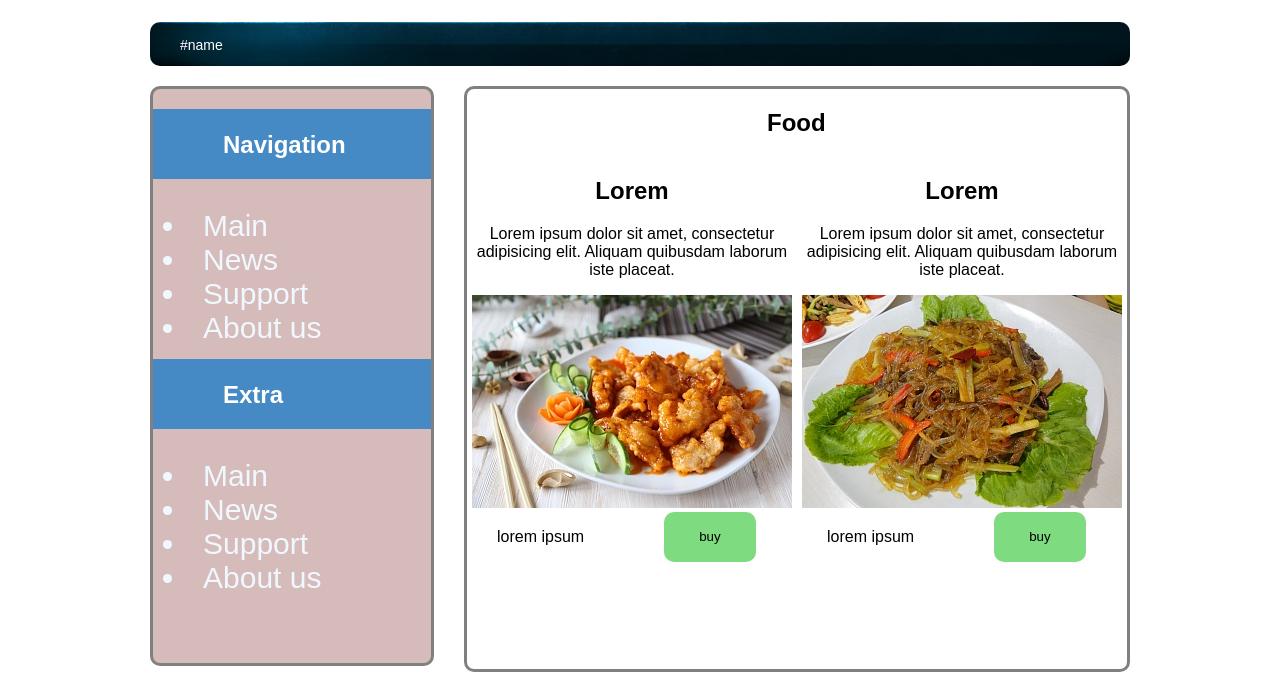
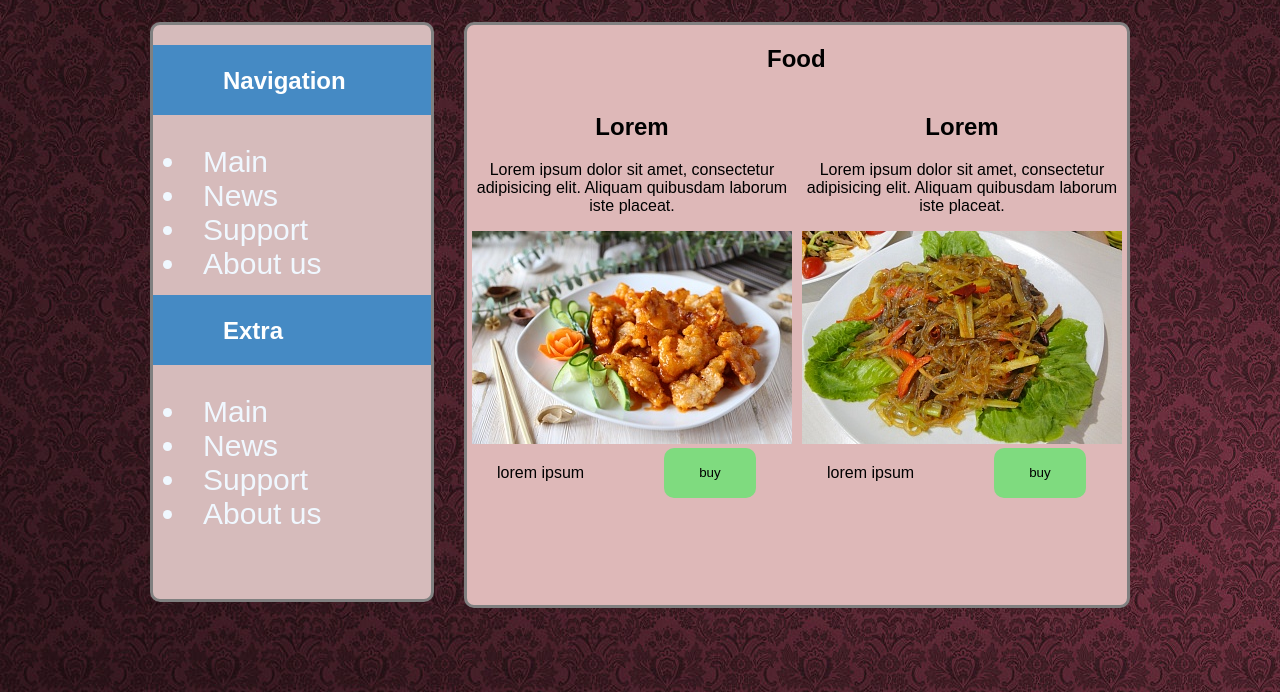
Before and after one commit to force-flow/site, a plain HTML site: page index.html in a window 1280 px wide. Shown: the part 108-800 px from the top of the page. Drawn offline with Linux system fonts and the light colour scheme.

Commit message:
Add files via upload

```diff
--- a/index.html
+++ b/index.html
@@ -6,7 +6,9 @@
 </head>
 <body>
     <div class="header">
+    <a href="index.html">
     <img src="logo.png">
+    </a>
     <h2 class="header_h2 ">
         lorem
     </h2>
@@ -24,11 +26,6 @@
     </h2>
     </div>
     <div class="main">
-    <div class="topbar">
-    <p>
-        #name
-    </p>
-    </div>
     <div class="flex">
     <div class="menu">
     <div class="mmenu">
@@ -37,9 +34,11 @@
     </h2>
     </div>
     <div class="extra">
+    <a href="index.html">
     <li>
         Main
     </li>
+        </a>
     <li>
         News
     </li>
--- a/style.css
+++ b/style.css
@@ -4,7 +4,7 @@ body{
     padding: 0;
     font-family: Arial, Helvetica, sans-serif;
     color: white;
-    background-image: url(games-bg.jpg)
+    background-image: url(back.jpg)
 }
 
 .header{
@@ -49,7 +49,7 @@ body{
 }
 
 .middlebar{
-    background: white;
+    background: #deb8b8;
     height: 580px;
     width: 1000px;
     border-radius: 10px;
@@ -95,6 +95,10 @@ body{
     padding: 2px 70px
 }
 
+.extra a{
+    text-decoration: none
+}
+
 .extra{
     height: 180px;
     padding-left: 10px;
@@ -122,5 +126,6 @@ body{
     background: #7fdb7f;
     padding: 1px 35px;
     border-radius: 10px;
-    margin-left: 80px
+    margin-left: 80px;
+    text-decoration: none
 }
```
Also changed, not shown: back.jpg (added).
